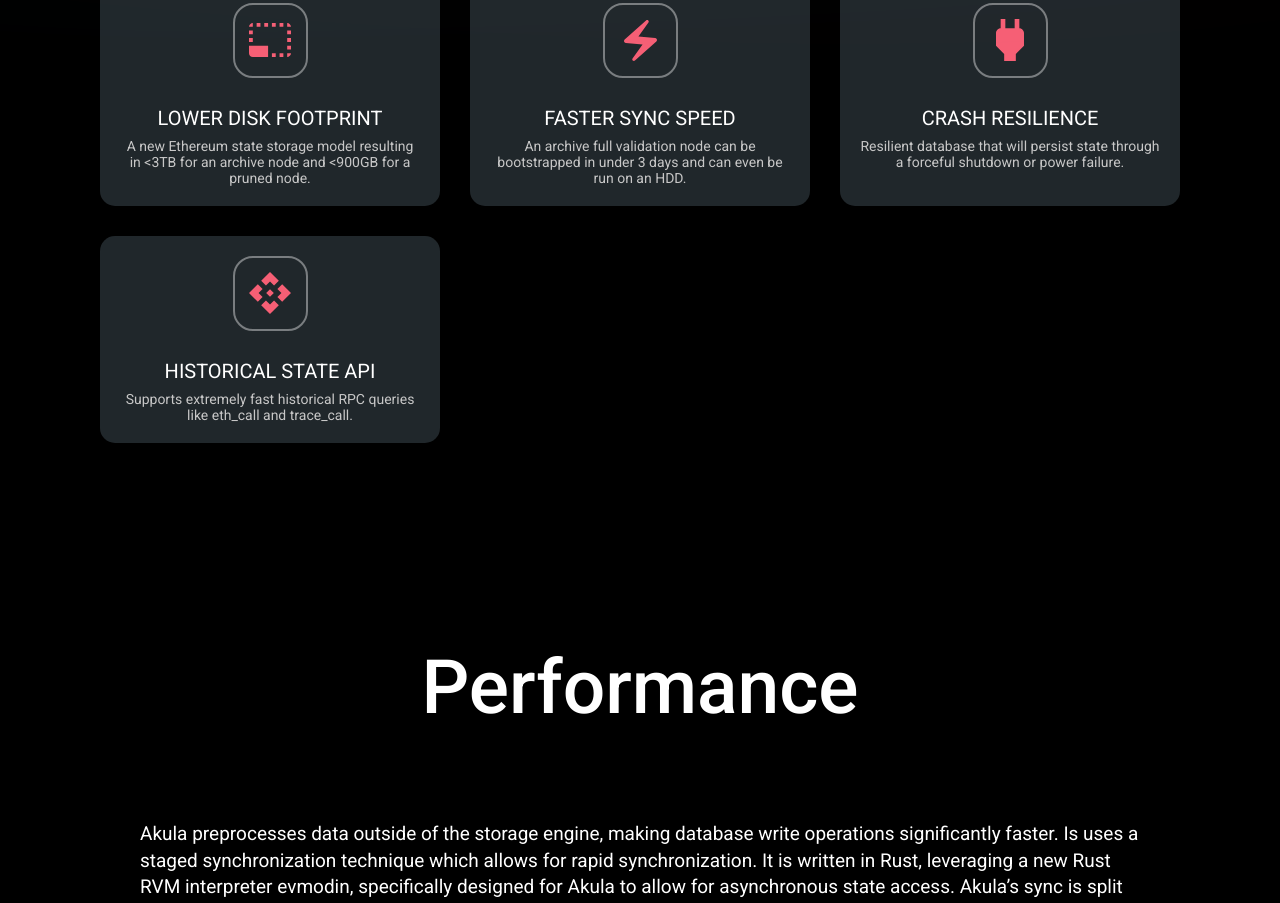
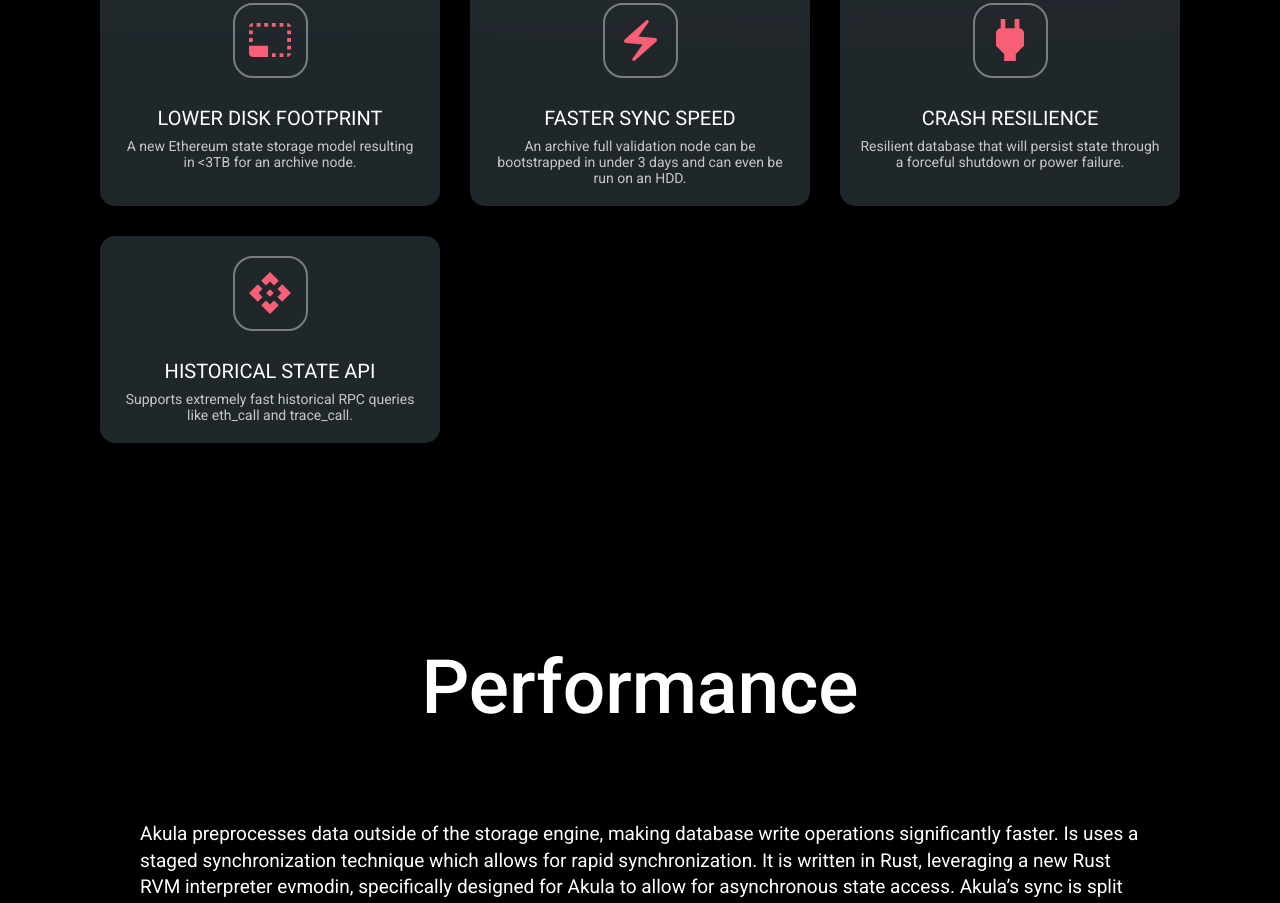
Before and after one commit to akula-bft/website, a React (Create React App) app: page / in a window 1280 px wide. Shown: the part 1400-2303 px from the top of the page. Built offline with nearby package versions, Linux system fonts and the light colour scheme.

Commit message:
Update Benefits.tsx

```diff
--- a/src/components/Benefits.tsx
+++ b/src/components/Benefits.tsx
@@ -15,9 +15,9 @@ interface BenefitType {
 const benefits: BenefitType[] = [
   {
     icon: disk,
-    header: "lower disk footprint",
+    header: "Lower disk footprint",
     subheader:
-      "A new Ethereum state storage model resulting in <3TB for an  archive node and <900GB for a pruned node.",
+      "A new Ethereum state storage model resulting in <3TB for an archive node.",
   },
   {
     icon: speed,
@@ -33,7 +33,7 @@ const benefits: BenefitType[] = [
   },
   {
     icon: api,
-    header: "historical state API",
+    header: "Historical state API",
     subheader:
       "Supports extremely fast historical RPC queries like eth_call and trace_call.",
   },
```
